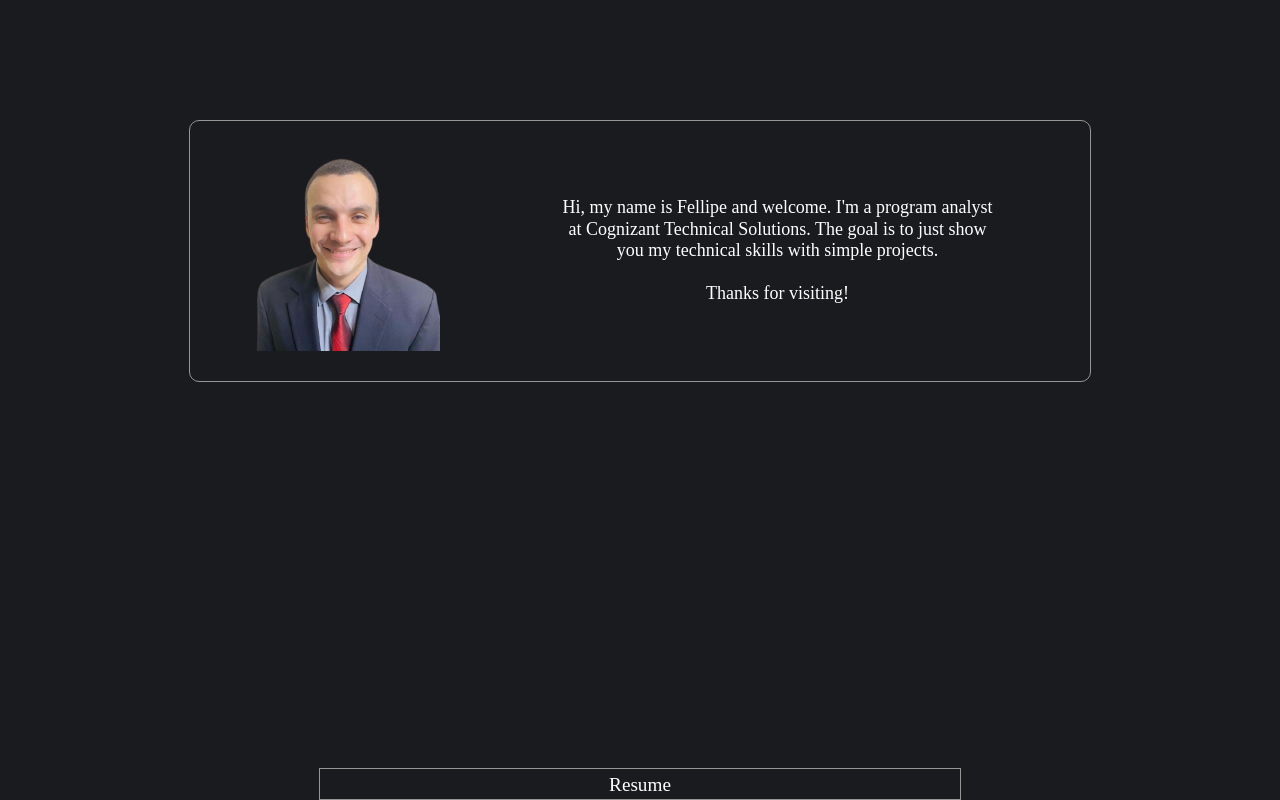
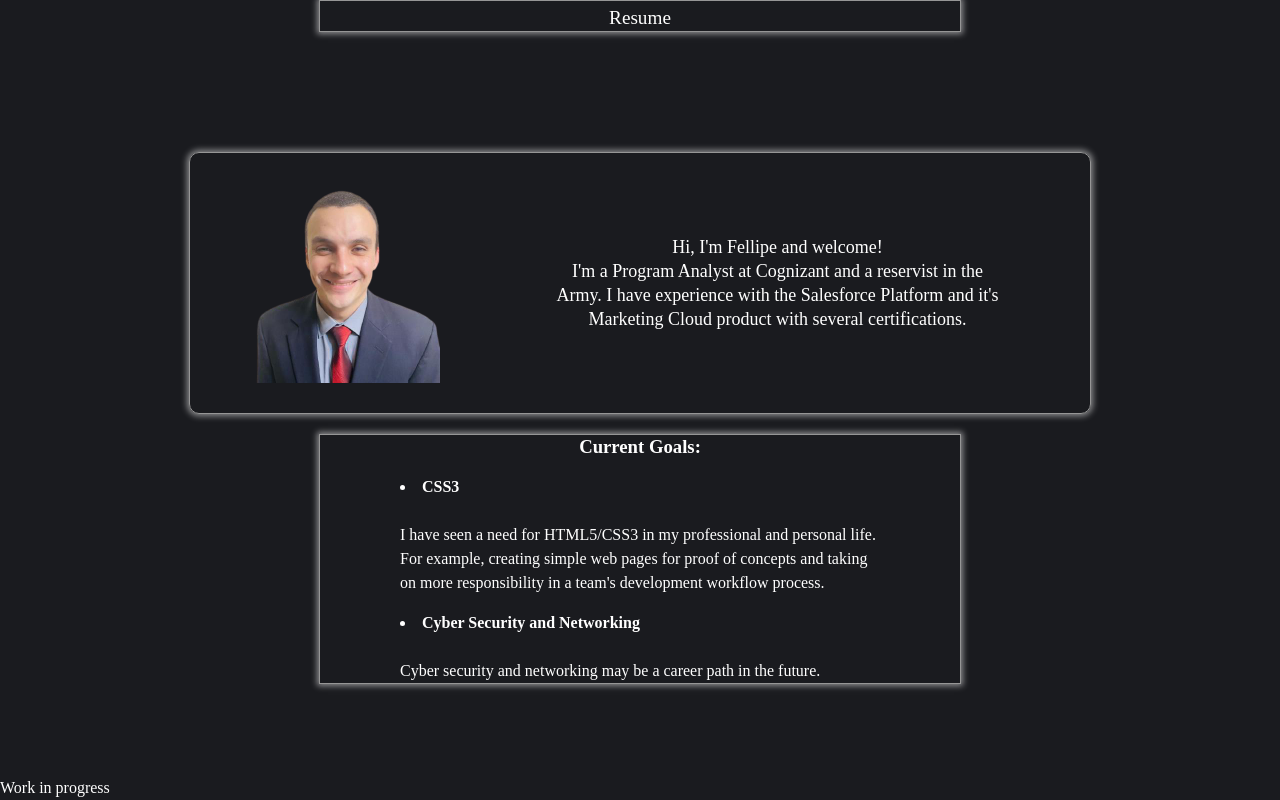
Before and after one commit to fddemora/fddemora.github.io, a website built with Parcel: page index.html in a window 1280 px wide. Built offline with nearby package versions, Linux system fonts and the light colour scheme.

Commit message:
added goals

```diff
--- a/index.html
+++ b/index.html
@@ -20,17 +20,30 @@
         <div class="child-container1">
             <img src="img/profile-removebg-preview.png" alt="profile picture">
             <p>
-                Hi, my name is Fellipe and welcome.
-                I'm a program analyst at Cognizant Technical Solutions.
-                The goal is to just show you my technical skills with simple projects. <br><br>
-                Thanks for visiting!
+                Hi, I'm Fellipe and welcome! <br>
+                I'm a Program Analyst at Cognizant and a reservist in the Army.
+                I have experience with the Salesforce Platform and it's Marketing Cloud product with several certifications. <br>
             </p>
         </div>
     </header>
 
-    <section>
+    <section class="section-goals">
+        <h3>Current Goals:</h3>
+
+        <div>
+            <ul><li>
+                <b>CSS3</b>
+            </li></ul> <br>
+
+            I have seen a need for HTML5/CSS3 in my professional and personal life. For example, creating simple
+            web pages for proof of concepts and taking on more responsibility in a team's development workflow process.
+
+            <ul style="margin-top: 1rem;"><li><b>Cyber Security and Networking</b></li></ul><br>
+            Cyber security and networking may be a career path in the future.
+        </div>
 
     </section>
 
+    <div style="position: absolute; bottom: 0;">      Work in progress    </div>
 </body>
 </html>
--- a/style.css
+++ b/style.css
@@ -10,6 +10,9 @@
 body{
     background-color: rgb(26, 27, 31);
     min-height: 100vh;
+    color: white;
+    position: relative;
+    line-height: 1.5rem;
 }
 
 .container1 {
@@ -25,8 +28,8 @@ body{
     padding: 30px 0px 30px 0px;
     border-radius: 10px;
     align-items: center;
-    border: solid rgb(150, 150, 150);
-    border-width: 1px;
+    border: 1px solid rgb(150, 150, 150);
+    box-shadow: 0px 0px 6px 2px rgba(255, 255, 255, 0.5);
 }
 
 .child-container1 img {
@@ -39,10 +42,8 @@ body{
 
 
 .child-container1 p {
-    color: white;
     padding-left: 10%;
     padding-right: 10%;
-    line-height: 1.2;
     font-size: large;
     text-align: center;
 }
@@ -58,18 +59,33 @@ nav {
     width: 50%;
     margin: 0 auto;
     text-align: center;
-    position: fixed;
-    bottom: 0;
-    left: 0;
-    right: 0;
-
+    position: relative;
+    box-shadow: 0px 0px 6px 2px rgba(255, 255, 255, 0.5);
 }
 
 nav a {
     display: inline-block;
     text-decoration: none;
-    color: white;
     font-size: larger;
     margin: 5px 5px 0px 5px;
+    color: white;
+}
 
+/***********************************************************************************************************/
+/* goals section */
+
+.section-goals {
+    text-align: center;
+    width: 40rem;
+    margin: 0 auto;
+    border: 1px solid rgb(150, 150, 150);
+    box-shadow: 0px 0px 6px 2px rgba(255, 255, 255, 0.5);
+    list-style-position: inside;
 }
+
+.section-goals  div {
+    width: 30rem;
+    margin: 0 auto;
+    text-align: start;
+    margin-top: 1rem;
+}
```
